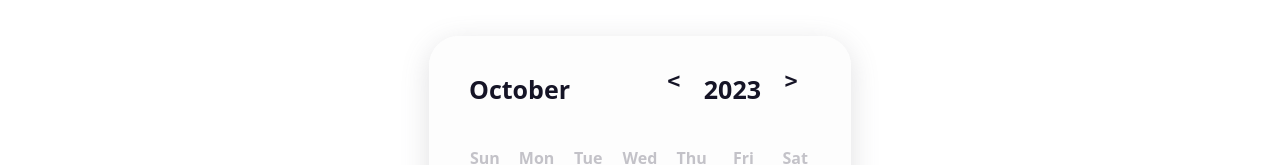
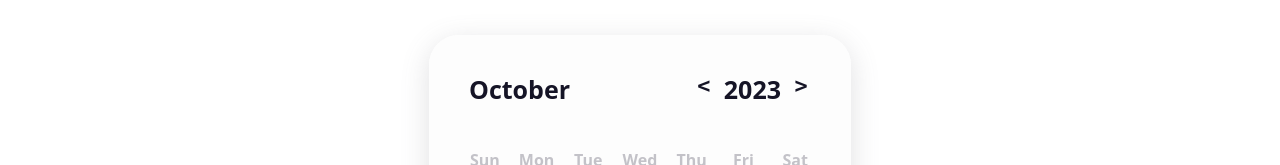
Before and after one commit to devas22/calendar, a plain HTML site: page index.html in a window 1280 px wide. Shown: the part 147-312 px from the top of the page. Drawn offline with nearby package versions, Linux system fonts and the light colour scheme.

Commit message:
Bug#5/fix-year-button-spacing

```diff
--- a/style.css
+++ b/style.css
@@ -219,7 +219,7 @@ body {
   border-radius: 50%;
   display: grid;
   place-items: center;
-  margin: 0 10px;
+  margin-top:10px;
   cursor: pointer;
 }
 
```
